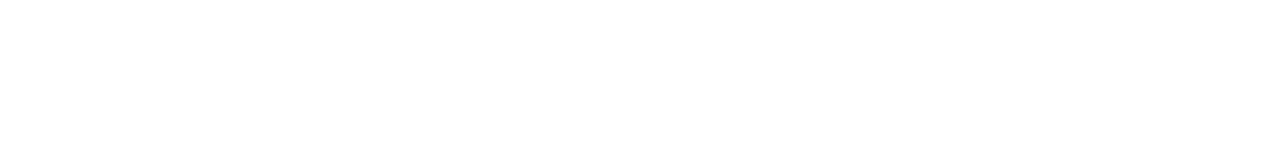
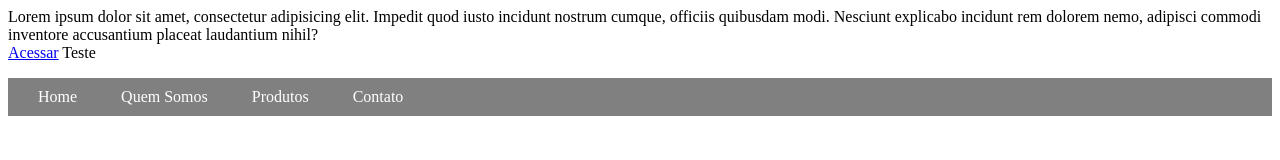
Before and after one commit to joaobosco2011/CSS-Intermediaio, a plain HTML site: page Aula 3/index.html in a window 1280 px wide. Drawn offline with Linux system fonts and the light colour scheme.

Commit message:
Teste de display do CSS

```diff
--- a/Aula 3/index.html
+++ b/Aula 3/index.html
@@ -4,9 +4,33 @@
     <meta charset="UTF-8">
     <meta http-equiv="X-UA-Compatible" content="IE=edge">
     <meta name="viewport" content="width=device-width, initial-scale=1.0">
+    <link rel="stylesheet" href="style.css">
     <title>Aula 3</title>
 </head>
 <body>
+    <div>
+        Lorem ipsum dolor sit amet, consectetur adipisicing elit. Impedit quod iusto incidunt nostrum cumque, officiis quibusdam modi. Nesciunt explicabo incidunt rem dolorem nemo, adipisci commodi inventore accusantium placeat laudantium nihil?
+    </div>
 
+    <a href="#">Acessar</a>
+
+    <span>
+        Teste
+    </span>
+
+    <ul>
+        <li>
+            <a href="#">Home</a>
+        </li>
+        <li>
+            <a href="#">Quem Somos</a>
+        </li>
+        <li>
+            <a href="#">Produtos</a>
+        </li>
+        <li>
+            <a href="#">Contato</a>
+        </li>
+    </ul>
 </body>
 </html>
--- a/Aula 3/style.css
+++ b/Aula 3/style.css
@@ -0,0 +1,14 @@
+ul {
+    background-color: gray;
+    padding: 10px;
+}
+
+ul li {
+    display:inline;
+    margin: 20px;
+}
+
+ul li a {
+    text-decoration: none;
+    color: white;
+}
```
